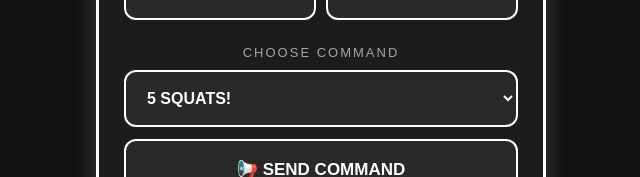
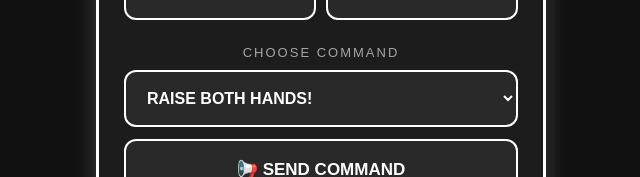
Before and after one commit to ShinyaCoder/PATHFIT-SAYS, a plain HTML site: page controller.html in a window 1280 px wide. Shown: the part 296-473 px from the top of the page, without its empty margins (319-959 px from the left). Drawn offline with Linux system fonts and the light colour scheme.

Commit message:
Update controller.html

```diff
--- a/controller.html
+++ b/controller.html
@@ -268,20 +268,20 @@
 
         <select id="commandSelect">
 
-            <option value="5 SQUATS!">
-                5 SQUATS!
+            <option value="RAISE BOTH HANDS!">
+                RAISE BOTH HANDS!
             </option>
 
-            <option value="HIGH KNEES!">
-                HIGH KNEES!
+            <option value="PUT HANDS DOWN!">
+                PUT HANDS DOWN
             </option>
 
             <option value="CLAP 5 TIMES!">
                 CLAP 5 TIMES!
             </option>
 
-            <option value="TOUCH YOUR TOES!">
-                TOUCH YOUR TOES!
+            <option value="TOUCH YOUR HEAD!">
+                TOUCH YOUR HEAD!
             </option>
 
             <option value="TOUCH YOUR KNEES!">
@@ -292,7 +292,7 @@
                 JUMP 5 TIMES!
             </option>
 
-            <option value="MARCH IN PLACE!">
+            <option value="TURN AROUND!">
                 MARCH IN PLACE!
             </option>
 
@@ -301,16 +301,16 @@
             </option>
 
 
-            <option value="DANCE!">
-                DANCE!
+            <option value="DO JUMPING JACKS!">
+                DO JUMPING JACKS!
             </option>
 
-            <option value="ACT LIKE A CHICKEN!">
-                ACT LIKE A CHICKEN!
+            <option value="SIT DOWN">
+                SIT DOWN!
             </option>
 
-            <option value="WALK LIKE A ROBOT!">
-                WALK LIKE A ROBOT!
+            <option value="STAND UP!">
+                STAND UP!
             </option>
 
             <option value="POSE LIKE A SUPERHERO!">
```
